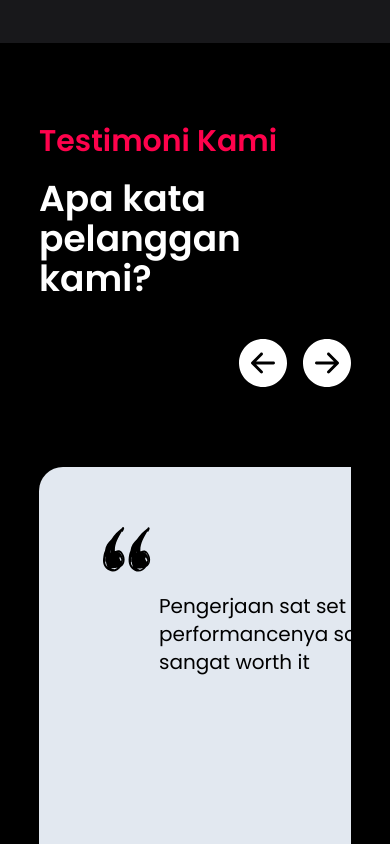
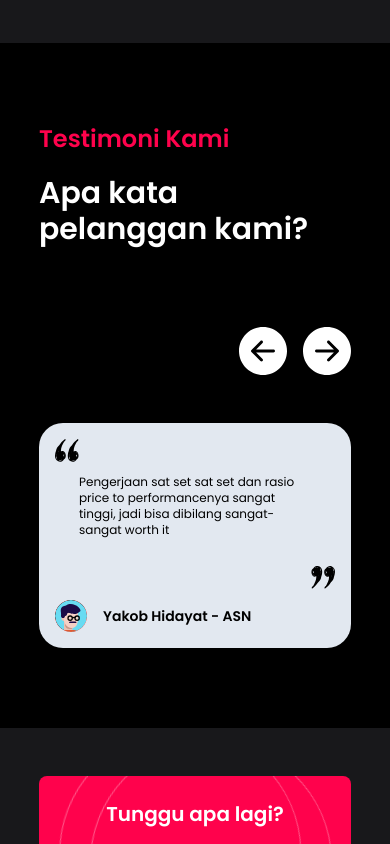
Before and after one commit to thenewsatria/qlambi-landing, a React (Vite) app: page / in a window 390 px wide. Shown: the part 5400-6244 px from the top of the page. Built offline with nearby package versions, Linux system fonts and the light colour scheme.

Commit message:
add responsivity to testimoni section

```diff
--- a/src/App.tsx
+++ b/src/App.tsx
@@ -51,11 +51,14 @@ function App() {
   const testimoniCard: any = useRef<HTMLElement>(null)
 
   const testimoniButtonHandler = (direction: string) => {
-    const testimoniCardLegth = testimoniCard.current.offsetWidth
+    const testimoniCardLength = testimoniCard.current.offsetWidth
+    const testimoniStyle = window.getComputedStyle(testimoniCard.current)
+    const scrollAmount: number = testimoniCardLength + parseFloat(testimoniStyle.getPropertyValue('margin-right'))
+
     if (direction == 'left') {
-      scrollableTestimoni.current.scrollLeft -= testimoniCardLegth
+      scrollableTestimoni.current.scrollLeft -= scrollAmount
     }else if (direction == 'right') {
-      scrollableTestimoni.current.scrollLeft += testimoniCardLegth
+      scrollableTestimoni.current.scrollLeft += scrollAmount
     }
   }
 
@@ -202,7 +205,7 @@ function App() {
     {
       testimoni: "Kainnya enak banget dipakai, websitenya juga mudah bagi pengguna baru, sangat user friendly",
       userImg: avatarMale,
-      userName: "Ilham Dwi Very Much Lison",
+      userName: "Ilham Dwi M",
       userCompany: "ASN",
     }
   ]
@@ -320,6 +323,7 @@ function App() {
           </div>
         </div>
       </section>
+      {/* Portofolio Section */}
       <section className='bg-zinc-900 pt-20 pb-20' id='portofolio' ref={mainSections.get('portofolio')}>
         <div className='w-4/5 mx-auto flex justify-between items-center'>
           <div className='w-5/12 mr-24'>
@@ -422,10 +426,10 @@ function App() {
       <section className='bg-black pt-20 pb-20'>
         <div className='w-4/5 mx-auto'>
           <div>
-            <h1 className='text-primary font-semibold text-3xl mb-5'>Testimoni Kami</h1>
-            <h2 className='text-white font-semibold text-4xl'>Apa kata pelanggan kami?</h2>
+            <h1 className='text-primary font-semibold text-2xl lg:text-3xl mb-5'>Testimoni Kami</h1>
+            <h2 className='text-white font-semibold text-3xl lg:text-4xl'>Apa kata pelanggan kami?</h2>
           </div>
-          <div className='mt-10'>
+          <div className='mt-20 2xl:mt-10'>
             <div className='flex justify-end'>
               <div className='mr-2 cursor-pointer rounded-full' onClick={() => testimoniButtonHandler('left')}>
                 <img className='w-12' src={arrowLeft} alt="" />
@@ -434,7 +438,7 @@ function App() {
                 <img className='w-12' src={arrowRight} alt="" />
               </div>
             </div>
-            <div className='mt-20'>
+            <div className='mt-12 2xl:mt-20'>
               <div className='w-full overflow-x-scroll hidden-scroll scroll-smooth' ref={scrollableTestimoni} >
                 <div className='w-full flex flex-nowrap oveflow-x-auto'>
                   {
--- a/src/components/TestimoniCard/TestimoniCard.tsx
+++ b/src/components/TestimoniCard/TestimoniCard.tsx
@@ -34,30 +34,30 @@ import doubleTick from '../../assets/double-tick.svg'
 // }
 
 const TestimoniCard = forwardRef((props: any, ref:any) => (
-  <div className="bg-slate-200 rounded-3xl w-[52rem] mr-14 flex-[0_0_auto] px-16 py-10" ref={ref}>
-      <div className="pb-4 pt-5 mb-5">
+  <div className="bg-slate-200 rounded-3xl w-full md:w-2/3 2xl:w-[52rem] mr-8 2xl:mr-14 flex-[0_0_auto] px-4 py-4 md:p-8 lg:px-10 2xl:px-16 2xl:py-10" ref={ref}>
+      <div className="mb-3 2xl:pb-4 2xl:pt-5 2xl:mb-5">
         <div>
-          <img className="w-12" src={doubleTick} alt="" />
+          <img className="w-6 md:w-8 2xl:w-12" src={doubleTick} alt="" />
         </div>
-        <div className="mx-14 py-5 h-[12rem]">
-          <p className="text-xl">
+        <div className="mx-6 md:mx-10 py-3 2xl:mx-14 2xl:py-5 h-[6.5rem] md:h-[7.5rem] lg:h-[8.5rem] xl:h-[10rem]">
+          <p className="text-xs md:text-sm lg:text-base 2xl:text-xl">
             {props.testimoni}
           </p>
         </div>
         <div className="w-full">
-          <img className="rotate-180 w-12 ml-auto" src={doubleTick} alt="" />
+          <img className="rotate-180 w-6 md:w-8 2xl:w-12 ml-auto" src={doubleTick} alt="" />
         </div>
       </div>
       <div className="flex justify-start items-center">
         <div className="overflow-hidden rounded-full bg-red-500">
           <img
-            className="w-14 object-cover object-center"
+            className="w-8 md:w-10 2xl:w-14 object-cover object-center"
             src={props.userImg}
             alt=""
           />
         </div>
-        <div className="ml-8">
-          <p className="font-semibold text-xl">{props.userName} - {props.userCompany}</p>
+        <div className="ml-4 lg:ml-6 2xl:ml-8">
+          <p className="font-semibold text-sm md:text-base 2xl:text-xl">{props.userName} - {props.userCompany}</p>
         </div>
       </div>
     </div>
```
